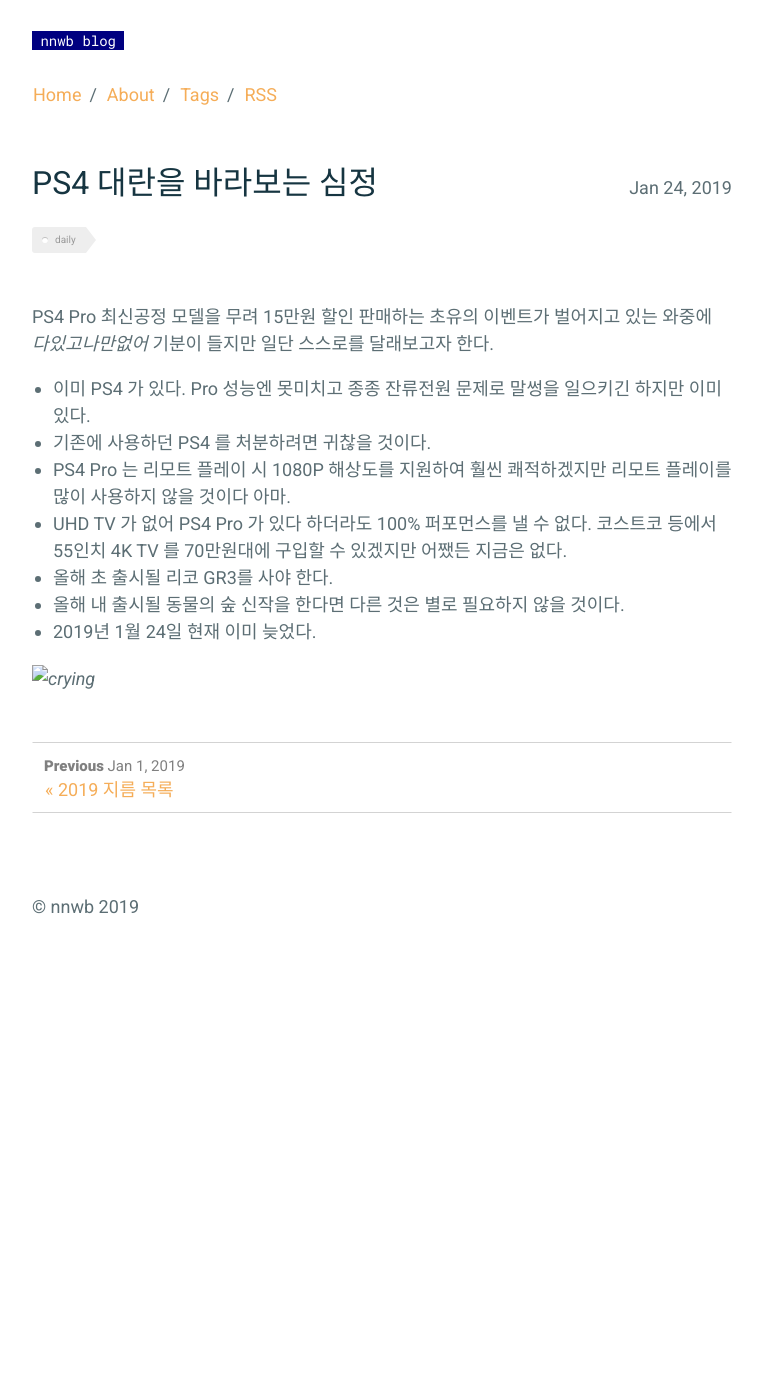
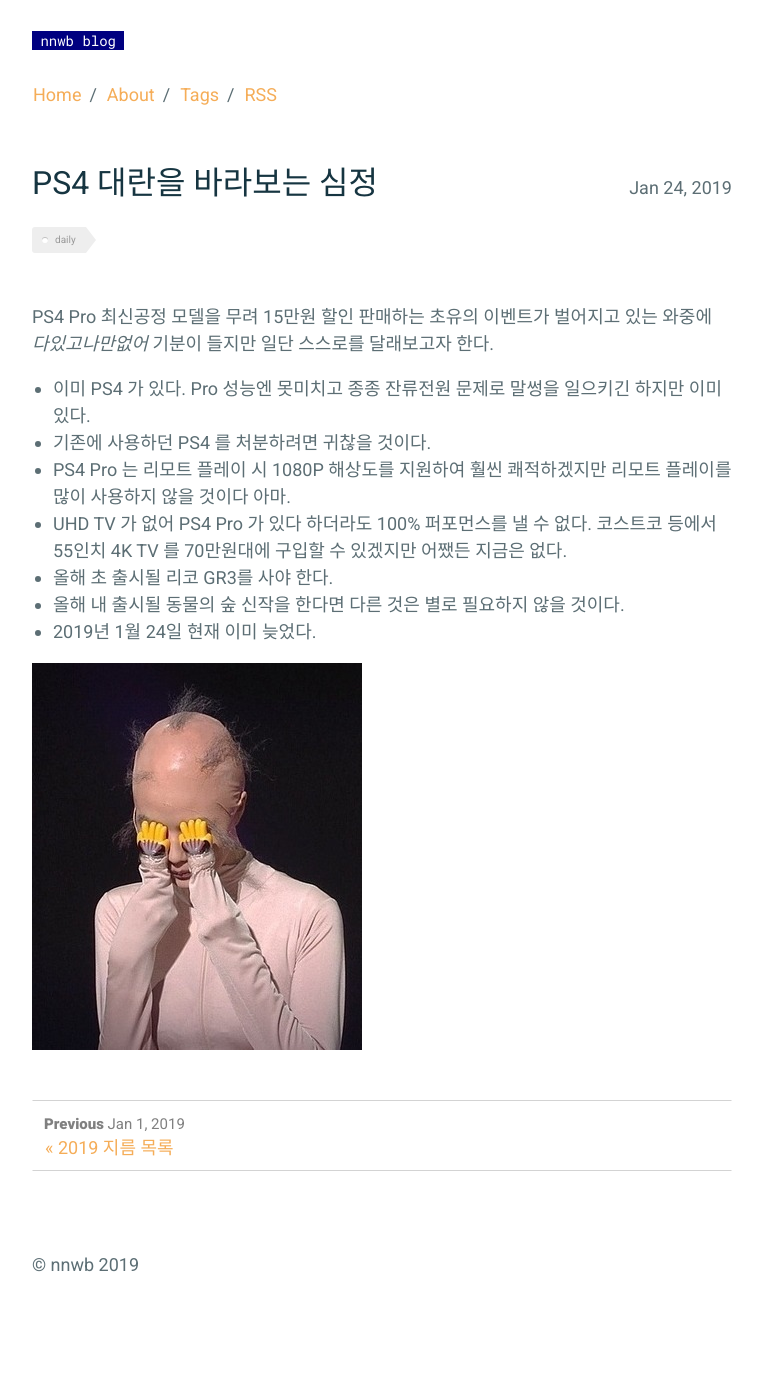
Before and after one commit to nnwb/nnwb.github.io, a Jekyll site: the page built from _posts/2019-01-23-ps4pro.md, in a window 1280 px wide. Shown: the whole page, without its empty margins (258-1021 px from the left). Built offline with Jekyll 4.4.1, drawn with Linux system fonts in a browser that asks for light colours; comment, search, counter and statistics services are not loaded; before the commit the page ends 1020 px from its top, so only the background shows below that.

Commit message:
Update 2019-01-23-ps4pro.md

```diff
--- a/_posts/2019-01-23-ps4pro.md
+++ b/_posts/2019-01-23-ps4pro.md
@@ -17,4 +17,4 @@ PS4 Pro 최신공정 모델을 무려 15만원 할인 판매하는 초유의 이
 - 올해 내 출시될 동물의 숲 신작을 한다면 다른 것은 별로 필요하지 않을 것이다.
 - 2019년 1월 24일 현재 이미 늦었다.
 
-![crying](www.nnwb.github.io/images/crying.jpg)
+![crying](https://www.nnwb.github.io/images/crying.jpg)
```
